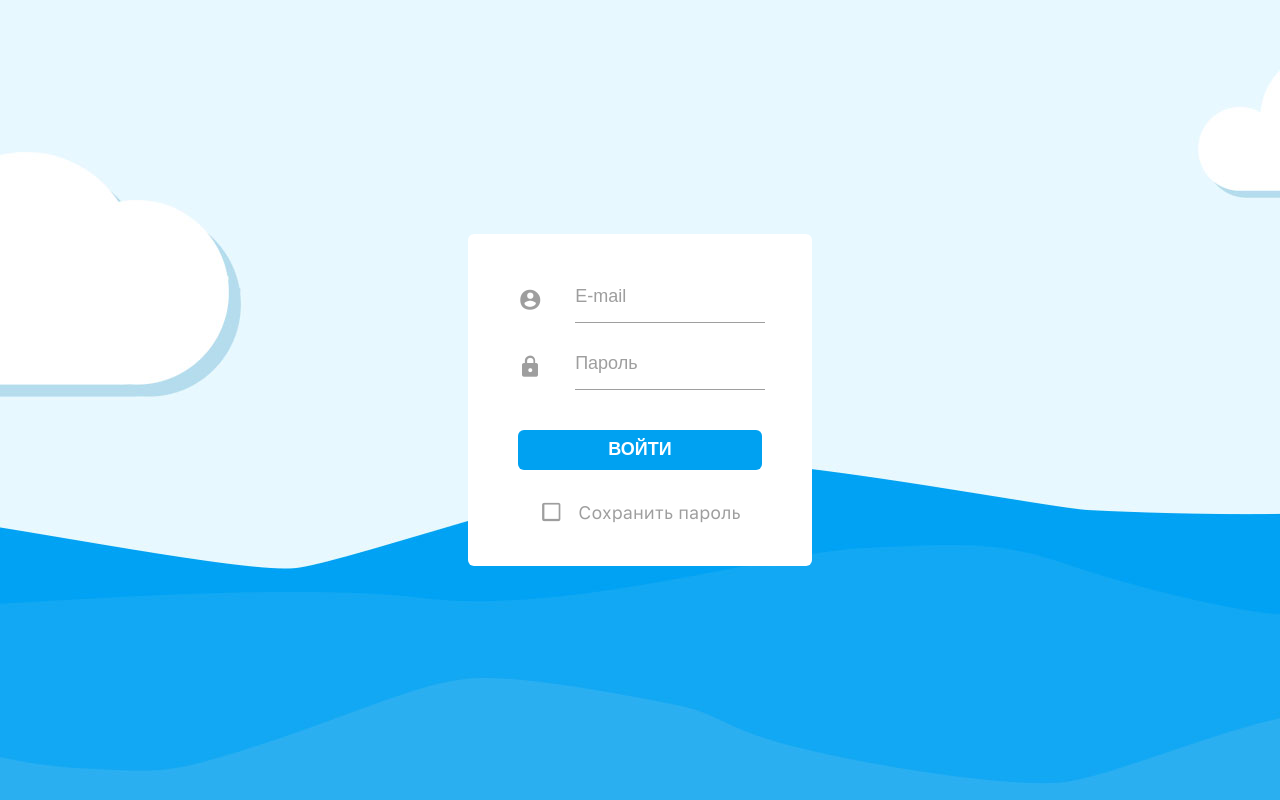
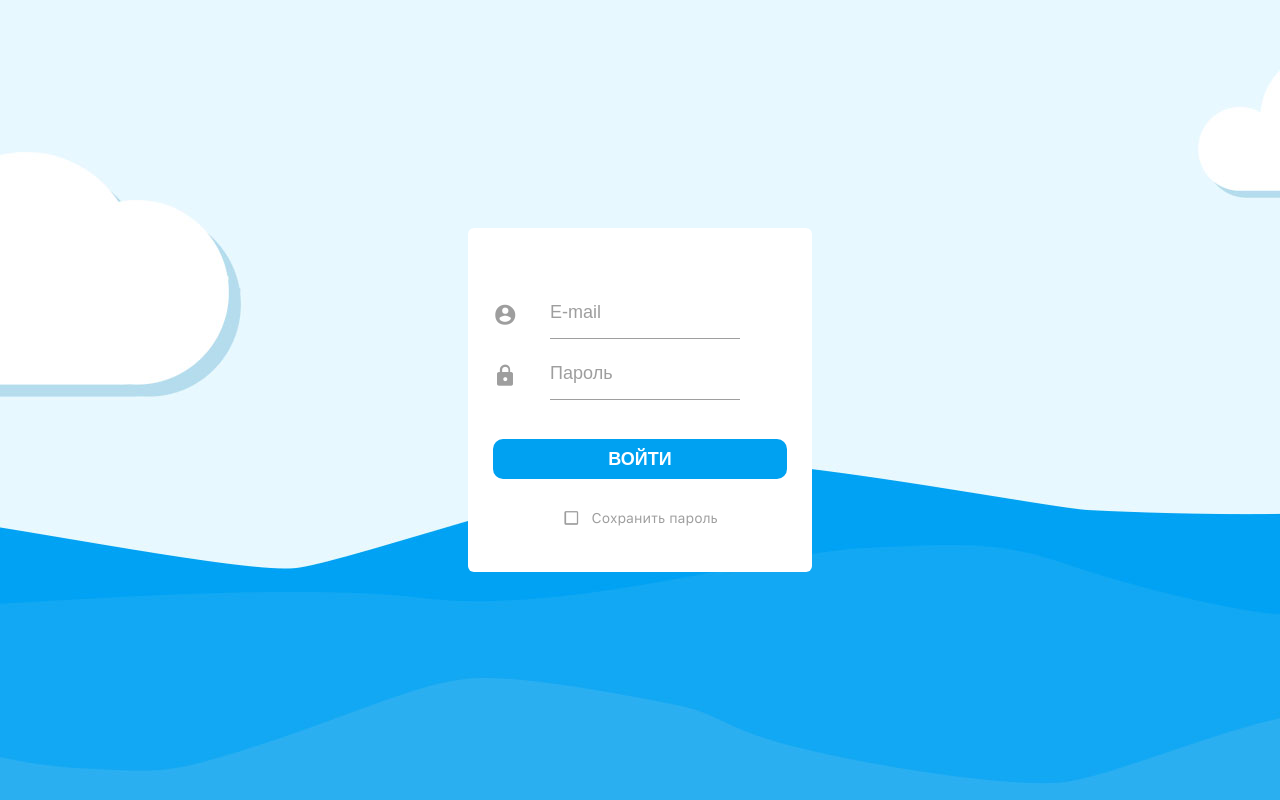
Before and after one commit to ruslana-shev/Planner, a website: page app/login.html in a window 1280 px wide. Drawn offline with Linux system fonts and the light colour scheme.

Commit message:
испралены замечания часть1

```diff
--- a/app/css/style.css
+++ b/app/css/style.css
@@ -429,8 +429,6 @@ button {
       @media (min-width: 1024px) {
         .task-wrap .info-block .icon {
           font-size: 4.2em; } }
-    .task-wrap .info-block .icon-star {
-      display: none; }
     .task-wrap .info-block span {
       font-size: 1.6em;
       padding-right: 20px; }
@@ -791,18 +789,7 @@ button {
   @media (min-width: 1024px) {
     .login-conteiner {
       background: url("../img/login-bg-1920px.jpg") no-repeat top center; } }
-
-.form-block {
-  min-width: 29em;
-  height: 33.2em;
-  background: #fff;
-  -webkit-border-radius: 0.6em;
-          border-radius: 0.6em;
-  margin: 0 1.5em; }
-  @media (min-width: 1024px) {
-    .form-block {
-      width: 34.4em; } }
-  .form-block .form {
+  .login-conteiner form {
     display: -webkit-box;
     display: -webkit-flex;
     display: -ms-flexbox;
@@ -820,8 +807,15 @@ button {
     -webkit-justify-content: center;
         -ms-flex-pack: center;
             justify-content: center;
-    height: 100%; }
-    .form-block .form .input-group {
+    min-width: 29em;
+    background: #fff;
+    -webkit-border-radius: 0.6em;
+            border-radius: 0.6em;
+    padding: 5em 0 4.5em 0; }
+    @media (min-width: 1024px) {
+      .login-conteiner form {
+        width: 34.4em; } }
+    .login-conteiner form .input-group {
       color: #9e9e9e;
       font-size: 1.8em;
       width: 13.55em;
@@ -837,19 +831,19 @@ button {
       -webkit-box-align: center;
       -webkit-align-items: center;
           -ms-flex-align: center;
-              align-items: center; }
-      .form-block .form .input-group + .input-group {
-        margin-top: 1.111em; }
-      .form-block .form .input-group input[type="text"], .form-block .form .input-group input[type="password"] {
+              align-items: center;
+      width: 100%;
+      padding: 0.777em 1.389em 0 1.389em; }
+      .login-conteiner form .input-group input[type="text"], .login-conteiner form .input-group input[type="password"] {
         border-bottom: 1px solid #9e9e9e;
         width: 10.55em;
         padding: 10px 5px 15px 0;
         font-size: 1em;
         color: #9e9e9e; }
-        .form-block .form .input-group input[type="text"]:hover, .form-block .form .input-group input[type="password"]:hover {
+        .login-conteiner form .input-group input[type="text"]:hover, .login-conteiner form .input-group input[type="password"]:hover {
           color: #00a1f1;
           border-color: #00a1f1; }
-      .form-block .form .input-group label {
+      .login-conteiner form .input-group label {
         display: -webkit-box;
         display: -webkit-flex;
         display: -ms-flexbox;
@@ -859,39 +853,41 @@ button {
         -webkit-align-items: center;
             -ms-flex-align: center;
                 align-items: center; }
-        .form-block .form .input-group label span {
-          width: 24px;
-          height: 24px;
+        .login-conteiner form .input-group label span {
           margin-right: 1.38em; }
-          .form-block .form .input-group label span.icon {
+          .login-conteiner form .input-group label span.icon {
             font-size: 1.333em; }
-            .form-block .form .input-group label span.icon:hover {
+            .login-conteiner form .input-group label span.icon:hover {
               color: #00a1f1; }
-      .form-block .form .input-group .form-btn {
+      .login-conteiner form .input-group .form-btn {
         height: 2.22em;
         width: 100%;
         color: #fff;
         font-size: 1em;
         font-weight: bold;
         background: #00a1f1;
-        -webkit-border-radius: 6px;
-                border-radius: 6px;
+        -webkit-border-radius: 10px;
+                border-radius: 10px;
         cursor: pointer;
-        margin: 1.111em 0 0.56em 0; }
-    .form-block .form input[type="checkbox"] {
+        margin-top: 1.44em; }
+    .login-conteiner form input[type="checkbox"] {
       display: none; }
-    .form-block .form .input-checkbox {
+    .login-conteiner form .input-checkbox {
       -webkit-box-pack: center;
       -webkit-justify-content: center;
           -ms-flex-pack: center;
               justify-content: center;
-      margin-top: 1.66em; }
-      .form-block .form .input-checkbox span.icon {
+      margin-top: 0.888em; }
+      .login-conteiner form .input-checkbox span.icon {
         margin-right: 0.625em; }
-      .form-block .form .input-checkbox span.icon-check_box {
+      .login-conteiner form .input-checkbox span.icon-check_box {
         display: none; }
-      .form-block .form .input-checkbox input[type="checkbox"]:checked + label span.icon-check_box {
+      .login-conteiner form .input-checkbox input[type="checkbox"] + label {
+        font-size: 0.778em; }
+        .login-conteiner form .input-checkbox input[type="checkbox"] + label span.icon {
+          font-size: 1.29em; }
+      .login-conteiner form .input-checkbox input[type="checkbox"]:checked + label span.icon-check_box {
         display: inline-block;
         color: #00a1f1; }
-      .form-block .form .input-checkbox input[type="checkbox"]:checked + label span.icon-check_box_outline {
+      .login-conteiner form .input-checkbox input[type="checkbox"]:checked + label span.icon-check_box_outline {
         display: none; }
--- a/app/login.html
+++ b/app/login.html
@@ -9,8 +9,7 @@
 <body>
 
 <div class="login-conteiner">
-	<div class="form-block">
-		<div class="form">
+	<form>
 		<div class="input-group">
 			<label for="email"><span class="icon icon-account_circle-grey"></span></label>
 			<input type="text" name="E-mail" id="email" placeholder="E-mail">
@@ -29,8 +28,7 @@
 				<span class="icon icon-check_box"></span>Сохранить пароль
 			</label>
 		</div>
-		</div>
-	</div>
+	</form>
 </div>
 
 </body>
```
Also changed, not shown: app/index.html (+10 -11 lines), app/task-edit.html (+14 -14 lines), dist/sass/_layout.scss, dist/sass/_login.scss. Lines whose indentation alone changed are shown as unchanged.
